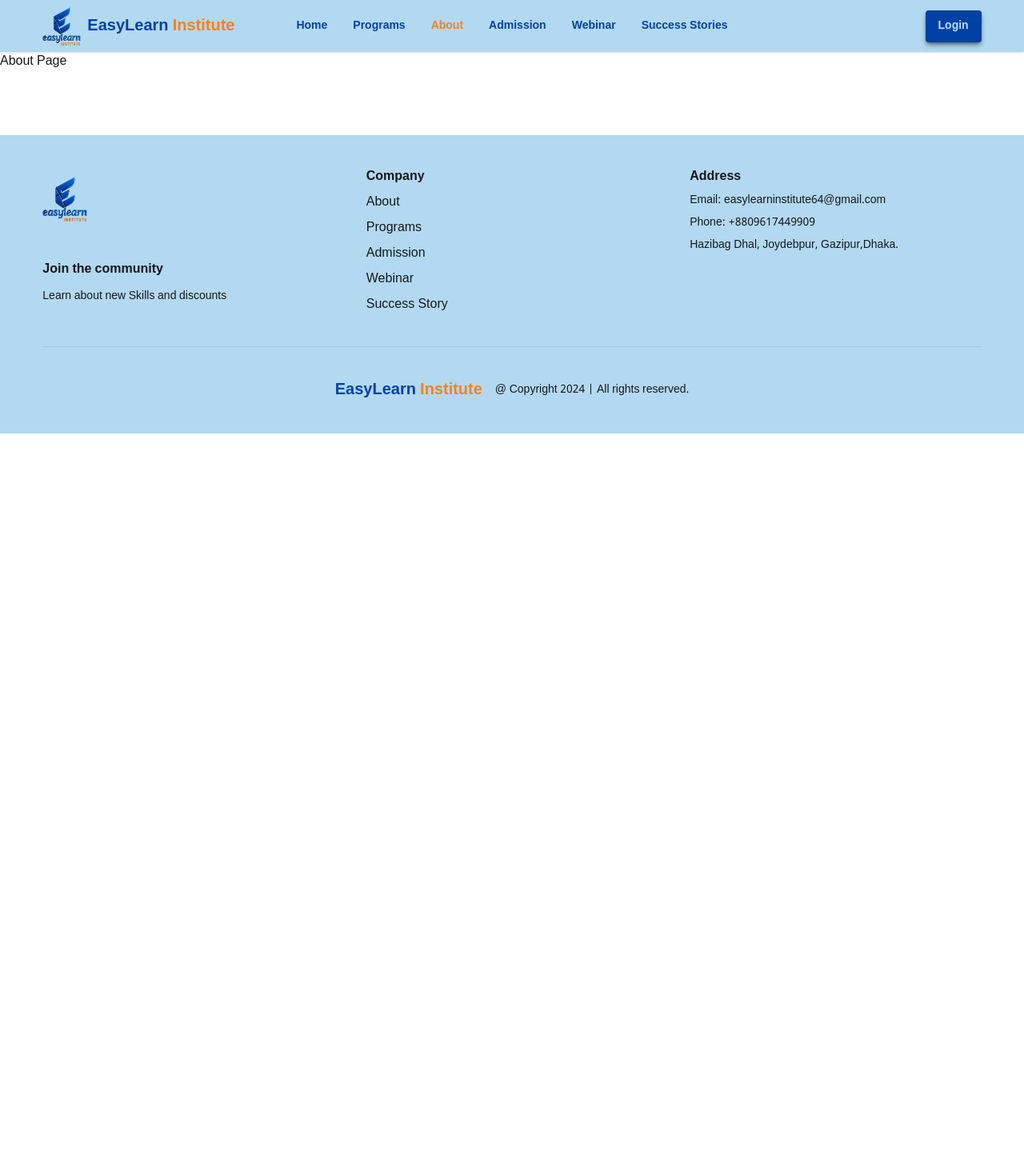
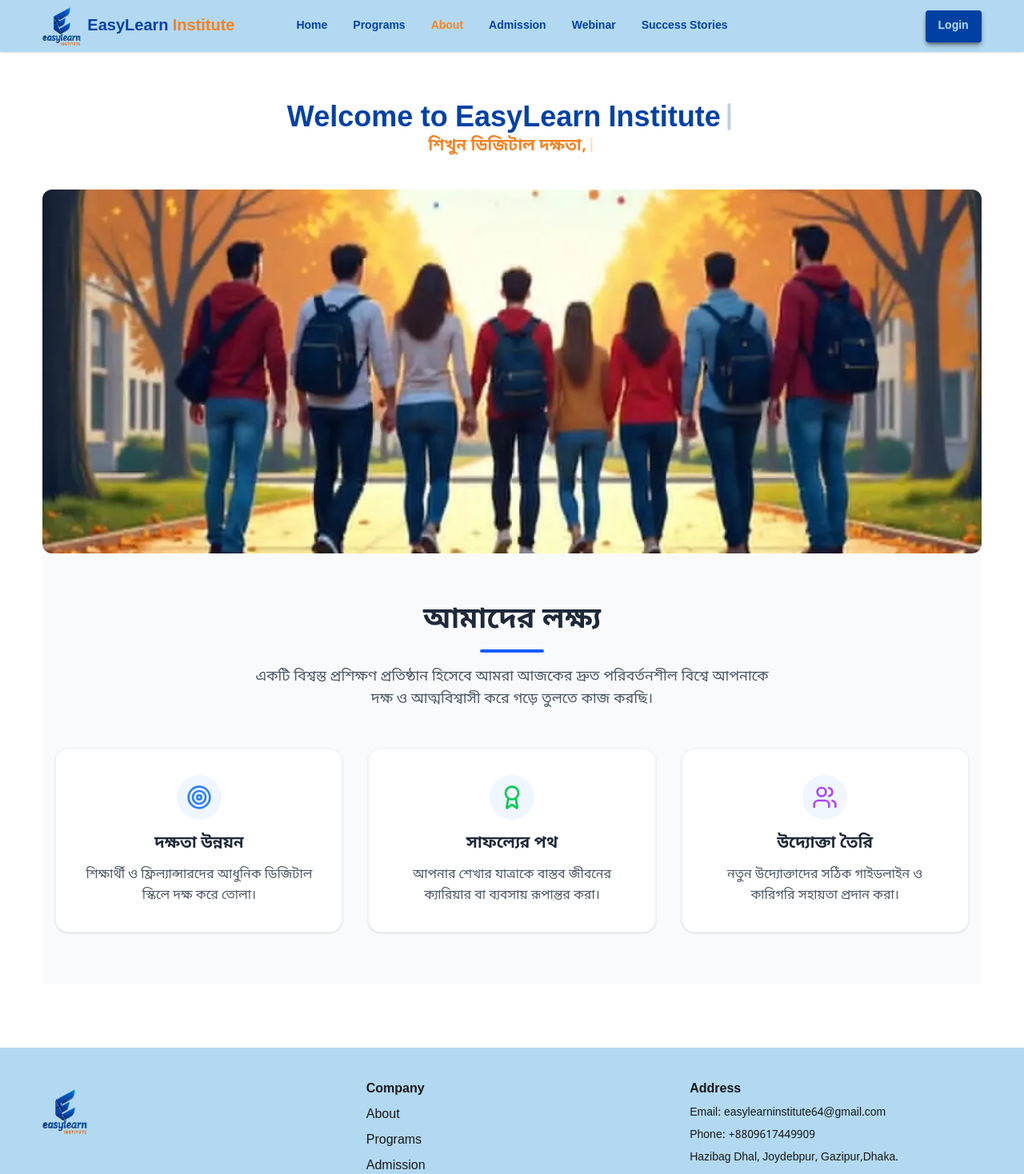
Before and after one commit to easylearninstitute/easy-learn-institute-client, a React (Vite) app: page /about in a window 1280 px wide. Shown: the top 1468 px of the page at 80% size. Before the commit the page ends 800 px from the top, so only its background shows below. Built offline with nearby package versions, Linux system fonts and the light colour scheme.

Commit message:
Added About Page

```diff
--- a/package.json
+++ b/package.json
@@ -12,6 +12,7 @@
   "dependencies": {
     "@tailwindcss/vite": "^4.1.18",
     "firebase": "^12.9.0",
+    "lucide-react": "^0.575.0",
     "react": "^19.2.0",
     "react-dom": "^19.2.0",
     "react-fast-marquee": "^1.6.5",
@@ -20,7 +21,8 @@
     "react-router": "^7.13.0",
     "react-spinners": "^0.17.0",
     "sweetalert2": "^11.26.18",
-    "tailwindcss": "^4.1.18"
+    "tailwindcss": "^4.1.18",
+    "typewriter-effect": "^2.22.0"
   },
   "devDependencies": {
     "@eslint/js": "^9.39.1",
--- a/src/components/AllPrograms/AllPrograms.jsx
+++ b/src/components/AllPrograms/AllPrograms.jsx
@@ -13,7 +13,9 @@ const AllPrograms = () => {
 
     return (
         <div className="max-w-7xl mx-auto px-6 py-16">
-            <h1 className="text-4xl font-bold mb-10">আমাদের সকল প্রোগ্রাম</h1>
+            <h2 className="text-3xl md:text-4xl font-bold text-gray-800 mb-4 text-center">
+                আমাদের সকল প্রোগ্রাম
+            </h2>
 
             <div className="grid md:grid-cols-2 lg:grid-cols-3 gap-8">
                 {programs.map(program => (
--- a/src/pages/About/About.jsx
+++ /dev/null
@@ -1,11 +0,0 @@
-import React from 'react';
-
-const About = () => {
-    return (
-        <div>
-            <h1>About Page</h1>
-        </div>
-    );
-};
-
-export default About;
--- /dev/null
+++ b/src/pages/About/About/About.jsx
@@ -0,0 +1,14 @@
+import React from 'react';
+import AboutBanner from '../AboutBanner/AboutBanner';
+import Mission from '../Mission/Mission';
+
+const About = () => {
+    return (
+        <div className='max-w-7xl mx-auto w-11/12 my-16'>
+            <AboutBanner></AboutBanner>
+            <Mission></Mission>
+        </div>
+    );
+};
+
+export default About;
--- /dev/null
+++ b/src/pages/About/AboutBanner/AboutBanner.jsx
@@ -0,0 +1,35 @@
+import React from 'react';
+import Typewriter from 'typewriter-effect';
+import students from '../../../assets/Student.webp'
+
+const AboutBanner = () => {
+    return (
+        <div>
+            <div className='text-4xl text-center font-bold text-primary'>
+                <Typewriter
+                    options={{
+                        strings: ['Welcome to EasyLearn Institute'],
+                        autoStart: true,
+                        loop: true,
+                    }}
+                />
+            </div>
+
+            <div>
+                <h1 className='text-xl font-semibold mb-10 text-center text-secondary'>
+                    <Typewriter
+                        options={{
+                            strings: ['শিখুন ডিজিটাল দক্ষতা, গড়ুন নিজের ভবিষ্যৎ'],
+                            autoStart: true,
+                            loop: true,
+                            delay: 50,
+                        }}
+                    />
+                </h1>
+                <img className='rounded-xl w-full' src={students} alt="Students" />
+            </div>
+        </div>
+    );
+};
+
+export default AboutBanner;
--- /dev/null
+++ b/src/pages/About/Mission/Mission.jsx
@@ -0,0 +1,62 @@
+import React from 'react';
+import { Target, Award, Users } from 'lucide-react';
+
+const Mission = () => {
+
+    const goals = [
+        {
+            title: "দক্ষতা উন্নয়ন",
+            description: "শিক্ষার্থী ও ফ্রিল্যান্সারদের আধুনিক ডিজিটাল স্কিলে দক্ষ করে তোলা।",
+            icon: <Target className="w-8 h-8 text-blue-500" />,
+        },
+        {
+            title: "সাফল্যের পথ",
+            description: "আপনার শেখার যাত্রাকে বাস্তব জীবনের ক্যারিয়ার বা ব্যবসায় রূপান্তর করা।",
+            icon: <Award className="w-8 h-8 text-green-500" />,
+        },
+        {
+            title: "উদ্যোক্তা তৈরি",
+            description: "নতুন উদ্যোক্তাদের সঠিক গাইডলাইন ও কারিগরি সহায়তা প্রদান করা।",
+            icon: <Users className="w-8 h-8 text-purple-500" />,
+        }
+    ];
+
+    return (
+        <section className="py-16 bg-gray-50">
+            <div className="container mx-auto px-4">
+                {/* Section Header */}
+                <div className="text-center mb-12">
+                    <h2 className="text-3xl md:text-4xl font-bold text-gray-800 mb-4">
+                        আমাদের লক্ষ্য
+                    </h2>
+                    <div className="w-20 h-1 bg-blue-600 mx-auto rounded-full"></div>
+                    <p className="text-gray-600 mt-4 max-w-2xl mx-auto text-lg">
+                        একটি বিশ্বস্ত প্রশিক্ষণ প্রতিষ্ঠান হিসেবে আমরা আজকের দ্রুত পরিবর্তনশীল বিশ্বে আপনাকে দক্ষ ও আত্মবিশ্বাসী করে গড়ে তুলতে কাজ করছি।
+                    </p>
+                </div>
+
+                {/* Goals Grid */}
+                <div className="grid grid-cols-1 md:grid-cols-3 gap-8">
+                    {goals.map((goal, index) => (
+                        <div
+                            key={index}
+                            className="bg-white p-8 rounded-2xl shadow-sm hover:shadow-md transition-shadow duration-300 border border-gray-100 flex flex-col items-center text-center"
+                        >
+                            <div className="mb-4 p-3 bg-blue-50 rounded-full">
+                                {goal.icon}
+                            </div>
+                            <h3 className="text-xl font-bold text-gray-800 mb-3">
+                                {goal.title}
+                            </h3>
+                            <p className="text-gray-600 leading-relaxed">
+                                {goal.description}
+                            </p>
+                        </div>
+                    ))}
+                </div>
+            </div>
+        </section>
+    );
+};
+
+export default Mission;
--- a/src/routes/router.jsx
+++ b/src/routes/router.jsx
@@ -5,7 +5,6 @@ import Home from '../pages/Home/Home/Home';
 import Loading from '../components/Loading/Loading';
 import ErrorPage from '../pages/ErrorPage/ErrorPage';
 import Admission from '../pages/Admission/Admission';
-import About from '../pages/About/About';
 import Webinar from '../pages/Webinar/Webinar';
 import SuccessStories from '../pages/SuccessStories/SuccessStories';
 import Login from '../pages/Login/Login';
@@ -13,6 +12,7 @@ import Register from '../pages/Register/Register';
 import Programs from '../pages/Programs/Programs';
 import ProgramDetails from '../pages/ProgramDetails/ProgramDetails';
 import AllPrograms from '../components/AllPrograms/AllPrograms';
+import About from '../pages/About/About/About';
 
 const router = createBrowserRouter([
     {
```
Also changed, not shown: src/assets/Student.webp (added), 1 other file (tests, documents, lock files or other folders).
